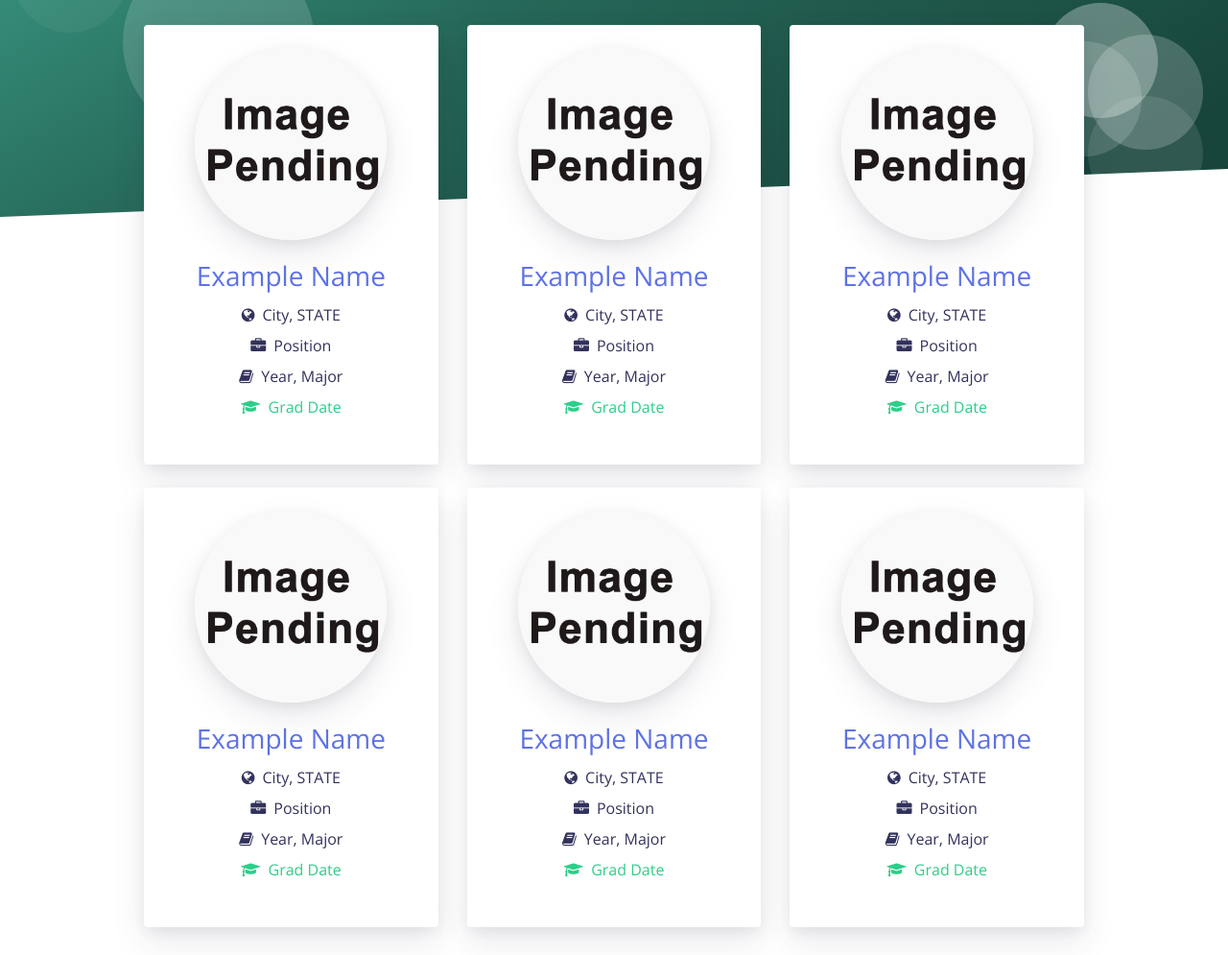
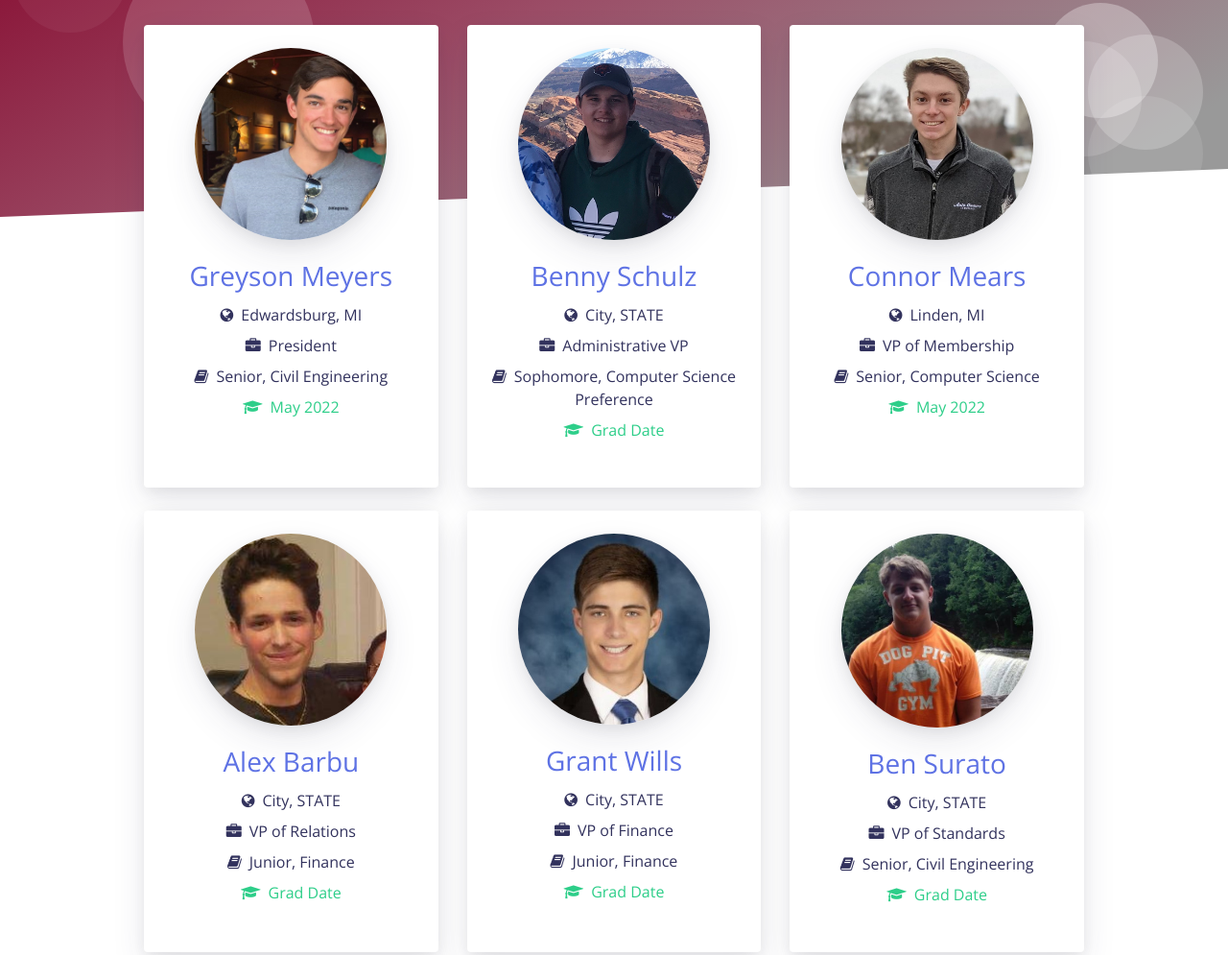
Before and after one commit to msutrianglefraternity/msutrianglefraternity.github.io, a website: page team.html in a window 1280 px wide. Shown: the part 277-1272 px from the top of the page at 96% size. Drawn offline with nearby package versions, Linux system fonts and the light colour scheme.

Commit message:
additonal setup

```diff
--- a/team.html
+++ b/team.html
@@ -135,20 +135,39 @@
             <div class="container">
                 <div class="col-lg-12">
                     <div class="row row-grid">
-                        <!--
+
                         <div class="col-lg-4 mb-4">
                             <div class="card shadow border-0 h-100">
                                 <div class="card-body">
-                                    <img src="assets/img/team/mikayla.jpeg" class="rounded-circle img-center img-fluid shadow shadow-lg--hover" style="width: 200px;" alt="Mikayla Norton's Photo">
+                                    <img src="assets/img/team/greyson.jpg" class="rounded-circle img-center img-fluid shadow shadow-lg--hover" style="width: 200px;" alt="Mikayla Norton's Photo">
                                     <div class="text-center mt-3">
-                                        <h3 class="text-primary">First Last</h3>
-                                        <div class="h6 font-weight-300"><i class="fa fa-globe mr-2"></i>Howell, MI</div>
+                                        <h3 class="text-primary">Greyson Meyers</h3>
+                                        <div class="h6 font-weight-300"><i class="fa fa-globe mr-2"></i>Edwardsburg, MI</div>
                                         <div class="h6"><i class="fa fa-briefcase mr-2"></i>President</div>
-                                        <div class="h6"><i class="fa fa-book mr-2"></i>Junior, Applied Engineering Sciences</div>
-                                        <div class="mb-4 text-success"><i class="fa fa-graduation-cap mr-2"></i>May 2023</div>
+                                        <div class="h6"><i class="fa fa-book mr-2"></i>Senior, Civil Engineering</div>
+                                        <div class="mb-4 text-success"><i class="fa fa-graduation-cap mr-2"></i>May 2022</div>
                                     </div>
 
-                                     <div class="border-top">
+                                     <!-- <div class="border-top">
+                                        <p class="description mt-3">Lorem Ipsum is simply dummy text of the printing and typesetting industry. Lorem Ipsum has been the industry's standard dummy text ever since the 1500s, when an unknown printer took a galley of type and scrambled it to make a type specimen book. </p>
+                                    </div> -->
+                                </div>
+                            </div>
+                        </div>
+
+                        <!-- <div class="col-lg-4 mb-4">
+                            <div class="card shadow border-0 h-100">
+                                <div class="card-body">
+                                    <img src="assets/img/members/placeholder.jpg" class="rounded-circle img-center img-fluid shadow shadow-lg--hover" style="width: 200px;" alt="Example Name's Photo">
+                                    <div class="text-center mt-3">
+                                        <h3 class="text-primary">Example Name</h3>
+                                        <div class="h6 font-weight-300"><i class="fa fa-globe mr-2"></i>City, STATE</div>
+                                        <div class="h6"><i class="fa fa-briefcase mr-2"></i>Position</div>
+                                        <div class="h6"><i class="fa fa-book mr-2"></i>Year, Major</div>
+                                        <div class="mb-4 text-success"><i class="fa fa-graduation-cap mr-2"></i>Grad Date</div>
+                                    </div>
+
+                                    <div class="border-top">
                                         <p class="description mt-3">Lorem Ipsum is simply dummy text of the printing and typesetting industry. Lorem Ipsum has been the industry's standard dummy text ever since the 1500s, when an unknown printer took a galley of type and scrambled it to make a type specimen book. </p>
                                     </div>
                                 </div>
@@ -158,12 +177,13 @@
                         <div class="col-lg-4 mb-4">
                             <div class="card shadow border-0 h-100">
                                 <div class="card-body">
-                                    <img src="assets/img/members/placeholder.jpg" class="rounded-circle img-center img-fluid shadow shadow-lg--hover" style="width: 200px;" alt="Example Name's Photo">
+                                    <img src="assets/img/team/benny.png" class="rounded-circle img-center img-fluid shadow shadow-lg--hover" style="width: 200px;" alt="Example Name's Photo">
                                     <div class="text-center mt-3">
-                                        <h3 class="text-primary">Example Name</h3>
+                                        <h3 class="text-primary">Benny Schulz</h3>
                                         <div class="h6 font-weight-300"><i class="fa fa-globe mr-2"></i>City, STATE</div>
-                                        <div class="h6"><i class="fa fa-briefcase mr-2"></i>Position</div>
-                                        <div class="h6"><i class="fa fa-book mr-2"></i>Year, Major</div>
+                                        <div class="h6"><i class="fa fa-briefcase mr-2"></i>Administrative VP</div>
+                                        <div class="h6"><i class="fa fa-book mr-2"></i>Sophomore,
+                                            Computer Science Preference</div>
                                         <div class="mb-4 text-success"><i class="fa fa-graduation-cap mr-2"></i>Grad Date</div>
                                     </div>
 
@@ -176,12 +196,30 @@
                         <div class="col-lg-4 mb-4">
                             <div class="card shadow border-0 h-100">
                                 <div class="card-body">
-                                    <img src="assets/img/members/placeholder.jpg" class="rounded-circle img-center img-fluid shadow shadow-lg--hover" style="width: 200px;" alt="Example Name's Photo">
+                                    <img src="assets/img/team/connor.jpeg" class="rounded-circle img-center img-fluid shadow shadow-lg--hover" style="width: 200px;" alt="Example Name's Photo">
                                     <div class="text-center mt-3">
-                                        <h3 class="text-primary">Example Name</h3>
+                                        <h3 class="text-primary">Connor Mears</h3>
+                                        <div class="h6 font-weight-300"><i class="fa fa-globe mr-2"></i>Linden, MI</div>
+                                        <div class="h6"><i class="fa fa-briefcase mr-2"></i>VP of Membership</div>
+                                        <div class="h6"><i class="fa fa-book mr-2"></i>Senior, Computer Science</div>
+                                        <div class="mb-4 text-success"><i class="fa fa-graduation-cap mr-2"></i>May 2022</div>
+                                    </div>
+
+                                    <!-- <div class="border-top">
+                                        <p class="description mt-3">Lorem Ipsum is simply dummy text of the printing and typesetting industry. Lorem Ipsum has been the industry's standard dummy text ever since the 1500s, when an unknown printer took a galley of type and scrambled it to make a type specimen book. </p>
+                                    </div> -->
+                                </div>
+                            </div>
+                        </div>
+                        <div class="col-lg-4 mb-4">
+                            <div class="card shadow border-0 h-100">
+                                <div class="card-body">
+                                    <img src="assets/img/team/barbu.jpg" class="rounded-circle img-center img-fluid shadow shadow-lg--hover" style="width: 200px;" alt="Example Name's Photo">
+                                    <div class="text-center mt-3">
+                                        <h3 class="text-primary">Alex Barbu</h3>
                                         <div class="h6 font-weight-300"><i class="fa fa-globe mr-2"></i>City, STATE</div>
-                                        <div class="h6"><i class="fa fa-briefcase mr-2"></i>Position</div>
-                                        <div class="h6"><i class="fa fa-book mr-2"></i>Year, Major</div>
+                                        <div class="h6"><i class="fa fa-briefcase mr-2"></i>VP of Relations</div>
+                                        <div class="h6"><i class="fa fa-book mr-2"></i>Junior, Finance</div>
                                         <div class="mb-4 text-success"><i class="fa fa-graduation-cap mr-2"></i>Grad Date</div>
                                     </div>
 
@@ -194,12 +232,12 @@
                         <div class="col-lg-4 mb-4">
                             <div class="card shadow border-0 h-100">
                                 <div class="card-body">
-                                    <img src="assets/img/members/placeholder.jpg" class="rounded-circle img-center img-fluid shadow shadow-lg--hover" style="width: 200px;" alt="Example Name's Photo">
+                                    <img src="assets/img/team/grant.JPG" class="rounded-circle img-center img-fluid shadow shadow-lg--hover" style="width: 200px;" alt="Example Name's Photo">
                                     <div class="text-center mt-3">
-                                        <h3 class="text-primary">Example Name</h3>
+                                        <h3 class="text-primary">Grant Wills</h3>
                                         <div class="h6 font-weight-300"><i class="fa fa-globe mr-2"></i>City, STATE</div>
-                                        <div class="h6"><i class="fa fa-briefcase mr-2"></i>Position</div>
-                                        <div class="h6"><i class="fa fa-book mr-2"></i>Year, Major</div>
+                                        <div class="h6"><i class="fa fa-briefcase mr-2"></i>VP of Finance</div>
+                                        <div class="h6"><i class="fa fa-book mr-2"></i>Junior, Finance</div>
                                         <div class="mb-4 text-success"><i class="fa fa-graduation-cap mr-2"></i>Grad Date</div>
                                     </div>
 
@@ -212,48 +250,12 @@
                         <div class="col-lg-4 mb-4">
                             <div class="card shadow border-0 h-100">
                                 <div class="card-body">
-                                    <img src="assets/img/members/placeholder.jpg" class="rounded-circle img-center img-fluid shadow shadow-lg--hover" style="width: 200px;" alt="Example Name's Photo">
+                                    <img src="assets/img/team/surato.jpg" class="rounded-circle img-center img-fluid shadow shadow-lg--hover" style="width: 200px;" alt="Example Name's Photo">
                                     <div class="text-center mt-3">
-                                        <h3 class="text-primary">Example Name</h3>
+                                        <h3 class="text-primary">Ben Surato</h3>
                                         <div class="h6 font-weight-300"><i class="fa fa-globe mr-2"></i>City, STATE</div>
-                                        <div class="h6"><i class="fa fa-briefcase mr-2"></i>Position</div>
-                                        <div class="h6"><i class="fa fa-book mr-2"></i>Year, Major</div>
-                                        <div class="mb-4 text-success"><i class="fa fa-graduation-cap mr-2"></i>Grad Date</div>
-                                    </div>
-
-                                    <!-- <div class="border-top">
-                                        <p class="description mt-3">Lorem Ipsum is simply dummy text of the printing and typesetting industry. Lorem Ipsum has been the industry's standard dummy text ever since the 1500s, when an unknown printer took a galley of type and scrambled it to make a type specimen book. </p>
-                                    </div> -->
-                                </div>
-                            </div>
-                        </div>
-                        <div class="col-lg-4 mb-4">
-                            <div class="card shadow border-0 h-100">
-                                <div class="card-body">
-                                    <img src="assets/img/members/placeholder.jpg" class="rounded-circle img-center img-fluid shadow shadow-lg--hover" style="width: 200px;" alt="Example Name's Photo">
-                                    <div class="text-center mt-3">
-                                        <h3 class="text-primary">Example Name</h3>
-                                        <div class="h6 font-weight-300"><i class="fa fa-globe mr-2"></i>City, STATE</div>
-                                        <div class="h6"><i class="fa fa-briefcase mr-2"></i>Position</div>
-                                        <div class="h6"><i class="fa fa-book mr-2"></i>Year, Major</div>
-                                        <div class="mb-4 text-success"><i class="fa fa-graduation-cap mr-2"></i>Grad Date</div>
-                                    </div>
-
-                                    <!-- <div class="border-top">
-                                        <p class="description mt-3">Lorem Ipsum is simply dummy text of the printing and typesetting industry. Lorem Ipsum has been the industry's standard dummy text ever since the 1500s, when an unknown printer took a galley of type and scrambled it to make a type specimen book. </p>
-                                    </div> -->
-                                </div>
-                            </div>
-                        </div>
-                        <div class="col-lg-4 mb-4">
-                            <div class="card shadow border-0 h-100">
-                                <div class="card-body">
-                                    <img src="assets/img/members/placeholder.jpg" class="rounded-circle img-center img-fluid shadow shadow-lg--hover" style="width: 200px;" alt="Example Name's Photo">
-                                    <div class="text-center mt-3">
-                                        <h3 class="text-primary">Example Name</h3>
-                                        <div class="h6 font-weight-300"><i class="fa fa-globe mr-2"></i>City, STATE</div>
-                                        <div class="h6"><i class="fa fa-briefcase mr-2"></i>Position</div>
-                                        <div class="h6"><i class="fa fa-book mr-2"></i>Year, Major</div>
+                                        <div class="h6"><i class="fa fa-briefcase mr-2"></i>VP of Standards</div>
+                                        <div class="h6"><i class="fa fa-book mr-2"></i>Senior, Civil Engineering</div>
                                         <div class="mb-4 text-success"><i class="fa fa-graduation-cap mr-2"></i>Grad Date</div>
                                     </div>
 
```
Also changed, not shown: assets/css/argon.css, assets/img/team/akhil.PNG (deleted), assets/img/team/aliza.jpg (deleted), assets/img/team/barbu.jpg (added), assets/img/team/benny.png (added), assets/img/team/greyson.jpg (added), assets/img/team/henry.jpg (deleted), assets/img/team/mikayla.jpeg (deleted), assets/img/team/placeholder.jpg (added), assets/img/team/surato.jpg (added), assets/img/team/tommy.jpg (deleted).
